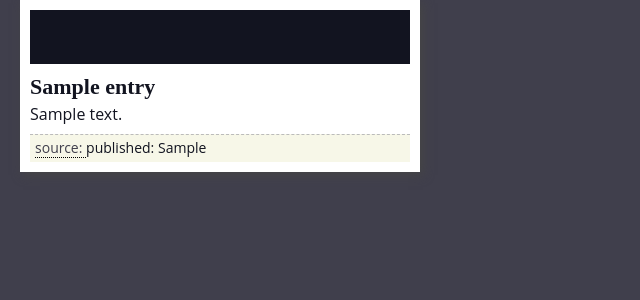
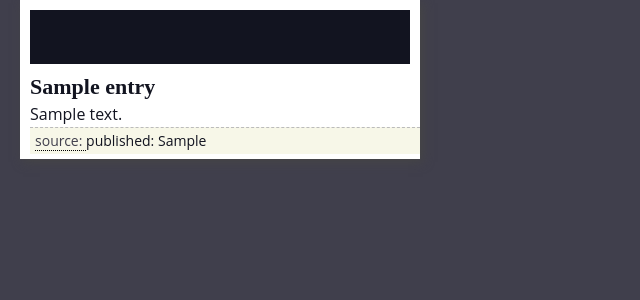
Before and after one commit to xiffy/rrster, a Django app: template rsster/feeds/templates/feeds/index.html in a window 1280 px wide. Shown: the top 300 px of the page, without its empty margins (0-640 px from the left). Run offline with Django 3.2, Linux system fonts and the light colour scheme; the template is opened without the code that fills it: values that come from a table or form of the project are taken from there, others are empty; tables that the repository leaves empty hold one stand-in row (values such as "Sample post"); some libraries are stand-ins or nearby versions.

Commit message:
info at the bottom of the entry, pycharm was right about _self_

```diff
--- a/rsster/feeds/static/feeds/main.css
+++ b/rsster/feeds/static/feeds/main.css
@@ -262,6 +262,7 @@ a.menudrop {
 	-moz-box-shadow: 3px 3px 10px 0px rgba(69,69,69,1);
 	box-shadow: 3px 3px 10px 0px rgba(69,69,69,1);
 	overflow: auto;
+	position: relative;
 }
 
 .entry a {
@@ -278,6 +279,8 @@ a.menudrop {
 	color: #121420;
 	border: none;
 }
+.entry_contents {
+    margin-bottom: 25px;}
 
 .entry_contents blockquote,
 .entry_contents pre {
@@ -289,13 +292,15 @@ a.menudrop {
 
 
 .entry_info {
-	margin-top: 10px;
 	padding: 5px;
+	margin-top: 20px;
 	border-top: 1px dashed #bbb;
 	background: #f7f7e8;
 	font-size: 14px;
+	position: absolute;
+	bottom: 5px;
+	width: 95%;
 }
-
 
 .entry .navwrap {
 	background: #403f4c;
--- a/rsster/rsster/urls.py
+++ b/rsster/rsster/urls.py
@@ -16,6 +16,7 @@ Including another URLconf
 from django.contrib import admin
 from django.urls import path, include
 
+admin.site.site_header = 'RSSter - django-ize rsspy'
 urlpatterns = [
     path('admin/', admin.site.urls),
     path('', include('feeds.urls')),
```
Also changed, not shown: rsster/feeds/logic.py (+2 -5 lines).
